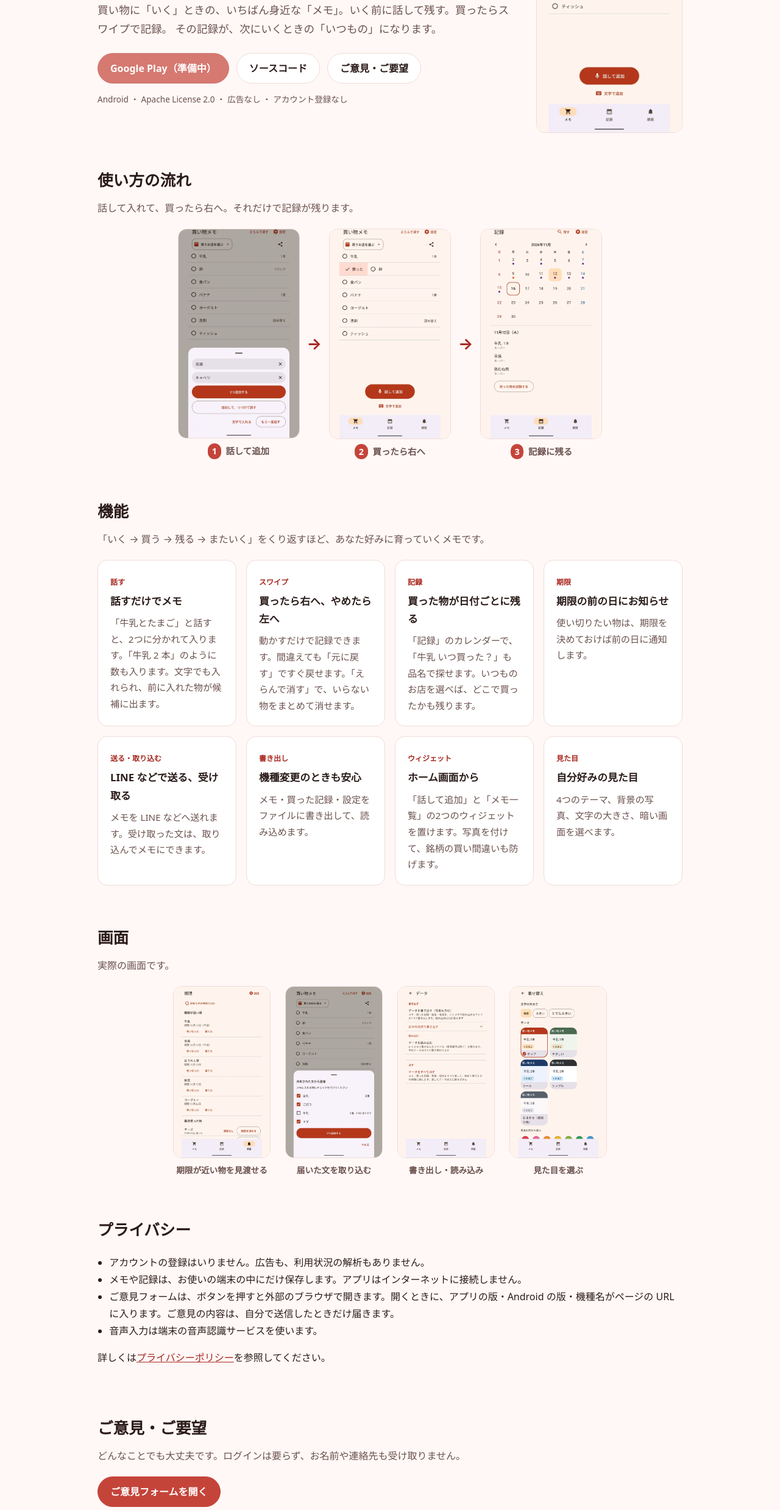
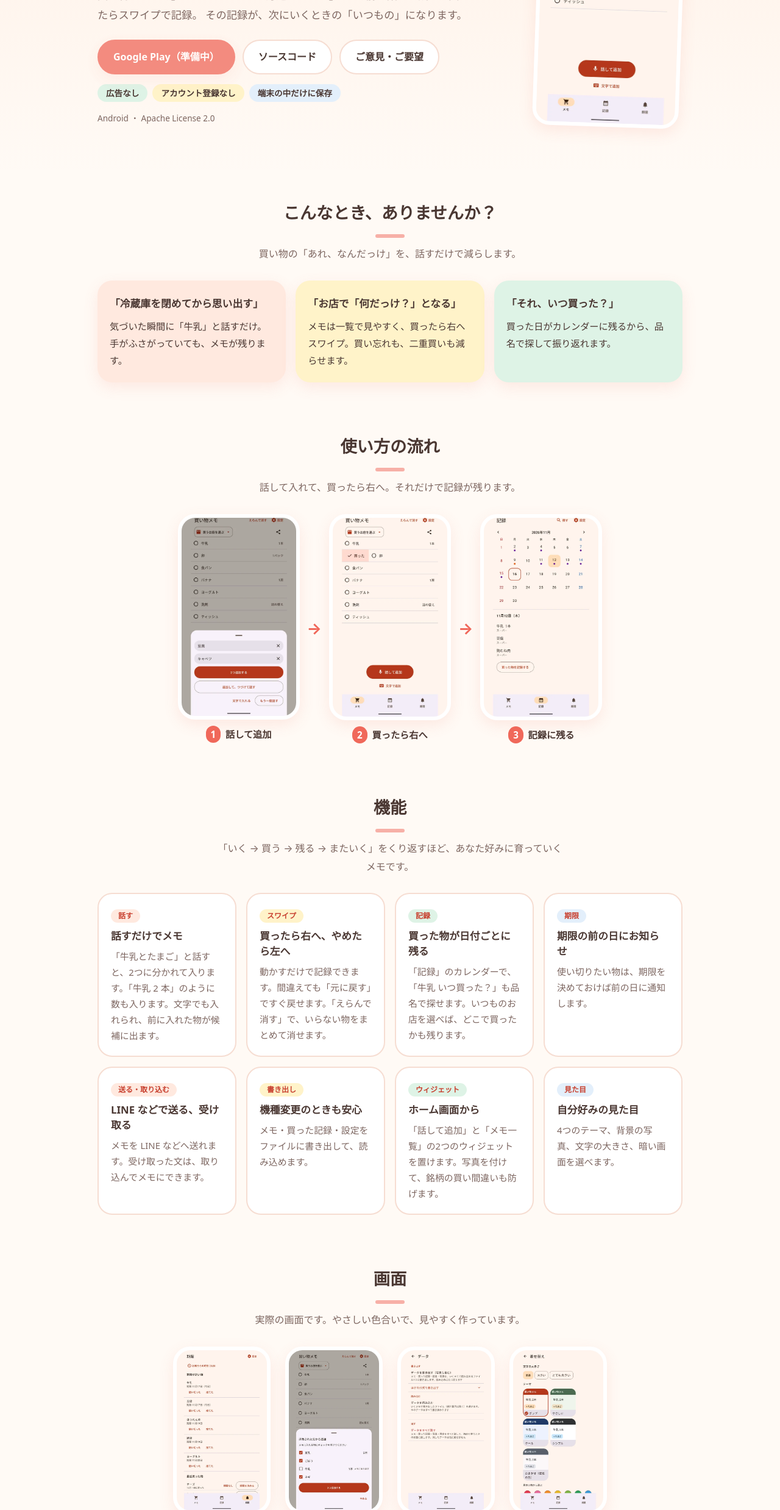
Before and after one commit to filderschoice/ikumemo, a plain HTML site: page site/index.html in a window 1280 px wide. Shown: the part 324-2800 px from the top of the page at 61% size. Drawn offline with Linux system fonts and the light colour scheme.

Commit message:
feat: 🌸 紹介ページをやわらかい雰囲気に作り直す (#25)
黒く見える原因だった暗色対応をやめ、常に明るいクリーム・ピーチ系の配色にした。
冒頭に安心のチップ、「こんなとき」の3場面、「安心して使えます」、最後のよびかけを足した。
機能・画面・転送ページの仕様は変えていない。コード変更なし。

Co-authored-by: Claude Sonnet 5.5 <noreply@anthropic.com>

```diff
--- a/site/index.html
+++ b/site/index.html
@@ -9,7 +9,8 @@
   <meta name="viewport" content="width=device-width, initial-scale=1">
   <title>いくメモ — 話すだけ、いく前メモ。</title>
   <meta name="description" content="話すだけで買い物メモ。買ったらスワイプで記録、記録のカレンダーで振り返り。使い切りたい物は、期限をお知らせ。Android アプリ。">
-  <meta name="theme-color" content="#FF7A6B">
+  <meta name="theme-color" content="#FFF1E7">
+  <meta name="color-scheme" content="light">
   <meta property="og:type" content="website">
   <meta property="og:url" content="https://filderschoice.github.io/ikumemo/">
   <link rel="canonical" href="https://filderschoice.github.io/ikumemo/">
@@ -33,6 +34,7 @@
         <img src="assets/icon.svg" alt="" width="32" height="32">
         <span>いくメモ</span>
       </a>
+      <a class="header-link" href="#features">できること</a>
     </div>
   </header>
 
@@ -41,7 +43,7 @@
       <div class="container hero-grid">
         <div class="hero-text">
         <span class="eyebrow">Android アプリ</span>
-        <h1>話すだけ、<br>いく前メモ。</h1>
+        <h1><em>話すだけ</em>、<br>いく前メモ。</h1>
         <p class="lead">
           買い物に「いく」ときの、いちばん身近な「メモ」。いく前に話して残す。買ったらスワイプで記録。
           その記録が、次にいくときの「いつもの」になります。
@@ -51,11 +53,37 @@
           <a class="button" href="https://github.com/filderschoice/ikumemo">ソースコード</a>
           <a class="button" href="feedback/">ご意見・ご要望</a>
         </div>
-        <p class="meta">Android ・ Apache License 2.0 ・ 広告なし ・ アカウント登録なし</p>
+        <ul class="chips">
+          <li>広告なし</li>
+          <li>アカウント登録なし</li>
+          <li>端末の中だけに保存</li>
+        </ul>
+        <p class="meta">Android ・ Apache License 2.0</p>
         </div>
         <div class="hero-shot">
           <img class="shot" src="assets/screenshots/memo.webp" alt="買い物メモの画面。牛乳・卵・食パンなどの品目が並び、下に「話して追加」のボタンがある" width="540" height="960">
         </div>
+      </div>
+    </section>
+
+    <section id="scenes">
+      <div class="container">
+        <h2>こんなとき、ありませんか？</h2>
+        <p class="section-lead">買い物の「あれ、なんだっけ」を、話すだけで減らします。</p>
+        <ul class="scenes">
+          <li class="scene">
+            <q>冷蔵庫を閉めてから思い出す</q>
+            <p>気づいた瞬間に「牛乳」と話すだけ。手がふさがっていても、メモが残ります。</p>
+          </li>
+          <li class="scene">
+            <q>お店で「何だっけ？」となる</q>
+            <p>メモは一覧で見やすく、買ったら右へスワイプ。買い忘れも、二重買いも減らせます。</p>
+          </li>
+          <li class="scene">
+            <q>それ、いつ買った？</q>
+            <p>買った日がカレンダーに残るから、品名で探して振り返れます。</p>
+          </li>
+        </ul>
       </div>
     </section>
 
@@ -134,7 +162,7 @@
     <section id="screens">
       <div class="container">
         <h2>画面</h2>
-        <p class="section-lead">実際の画面です。</p>
+        <p class="section-lead">実際の画面です。やさしい色合いで、見やすく作っています。</p>
         <ul class="gallery">
           <li>
             <img class="shot" src="assets/screenshots/due.webp" alt="期限のタブ。期限が近い物が日付つきで並んでいる" width="540" height="960">
@@ -156,24 +184,36 @@
       </div>
     </section>
 
-    <section id="privacy">
+    <section id="privacy" class="relief">
       <div class="container">
-        <h2>プライバシー</h2>
-        <ul class="plain-list">
-          <li>アカウントの登録はいりません。広告も、利用状況の解析もありません。</li>
-          <li>メモや記録は、お使いの端末の中にだけ保存します。アプリはインターネットに接続しません。</li>
-          <li>ご意見フォームは、ボタンを押すと外部のブラウザで開きます。開くときに、アプリの版・Android の版・機種名がページの URL に入ります。ご意見の内容は、自分で送信したときだけ届きます。</li>
-          <li>音声入力は端末の音声認識サービスを使います。</li>
+        <h2>安心して使えます</h2>
+        <p class="section-lead">アカウントも広告もありません。メモはあなたの端末の中だけにあります。</p>
+        <ul class="relief-list">
+          <li>アカウント登録はいりません</li>
+          <li>広告・利用状況の解析はありません</li>
+          <li>メモや記録は端末の中だけに保存します<small>アプリはインターネットに接続しません。</small></li>
+          <li>音声入力は端末の音声認識サービスを使います</li>
         </ul>
-        <p>詳しくは<a href="https://github.com/filderschoice/ikumemo/blob/main/docs/store/PRIVACY_POLICY.md">プライバシーポリシー</a>を参照してください。</p>
+        <div class="privacy-more">
+          <details>
+            <summary>ご意見フォームを開くときのこと</summary>
+            <p>ボタンを押すと外部のブラウザで開きます。開くときに、アプリの版・Android の版・機種名がページの URL に入ります。ご意見の内容は、自分で送信したときだけ届きます。</p>
+          </details>
+          <p>詳しくは<a href="https://github.com/filderschoice/ikumemo/blob/main/docs/store/PRIVACY_POLICY.md">プライバシーポリシー</a>を参照してください。</p>
+        </div>
       </div>
     </section>
 
-    <section id="feedback">
+    <section id="feedback" class="closing">
       <div class="container">
-        <h2>ご意見・ご要望</h2>
-        <p class="section-lead">どんなことでも大丈夫です。ログインは要らず、お名前や連絡先も受け取りません。</p>
-        <p><a class="button primary" href="feedback/">ご意見フォームを開く</a></p>
+        <div class="closing-box">
+          <h2>まずは気軽に、ひとつ話してみませんか</h2>
+          <p class="section-lead">使ってみての感想や「こうなったらうれしい」も、お待ちしています。ログインは要らず、お名前や連絡先も受け取りません。</p>
+          <div class="actions">
+            <a class="button primary" href="feedback/">ご意見フォームを開く</a>
+            <a class="button" href="https://github.com/filderschoice/ikumemo">ソースコード</a>
+          </div>
+        </div>
       </div>
     </section>
   </main>
--- a/site/style.css
+++ b/site/style.css
@@ -1,92 +1,130 @@
-/* いくメモ紹介ページの共通スタイル。外部フォント・外部スクリプトは読み込まない。 */
+/* いくメモ紹介ページの共通スタイル。外部フォント・外部スクリプトは読み込まない。
+   やわらかい雰囲気にするため、OS が暗い表示でも常に明るい配色で表示する（暗色対応はしない）。 */
 :root {
-  --accent: #c4443a;
-  --accent-strong: #a8281e;
+  --accent: #f0685a;
+  --accent-strong: #c8402f;
   --on-accent: #ffffff;
-  --bg: #fff8f6;
+  --peach: #ffe9df;
+  --butter: #fff3c9;
+  --mint: #def3e6;
+  --sky: #e3effb;
+  --bg: #fffaf5;
+  --bg-warm: #fff1e7;
   --surface: #ffffff;
-  --text: #2a1b19;
-  --muted: #6b524e;
-  --border: #f0dcd8;
-  --radius: 16px;
+  --text: #4a3732;
+  --muted: #7d6660;
+  --border: #f6ddd2;
+  --shadow: 0 8px 24px rgba(240, 104, 90, 0.12);
+  --radius: 24px;
   --max: 960px;
-  --font: system-ui, -apple-system, "Segoe UI", "Hiragino Sans", "Noto Sans JP", "Yu Gothic UI", sans-serif;
-  color-scheme: light dark;
-}
-
-@media (prefers-color-scheme: dark) {
-  :root {
-    --accent: #ff8f82;
-    --accent-strong: #ffb3aa;
-    --on-accent: #1a1211;
-    --bg: #1a1211;
-    --surface: #231918;
-    --text: #f5ebe9;
-    --muted: #c4aca8;
-    --border: #3d2b28;
-  }
+  --font: system-ui, -apple-system, "Segoe UI", "Hiragino Maru Gothic ProN", "Hiragino Sans", "Noto Sans JP", "Yu Gothic UI", sans-serif;
+  color-scheme: light;
 }
 
 *, *::before, *::after { box-sizing: border-box; }
 html { scroll-behavior: smooth; }
-body { margin: 0; background: var(--bg); color: var(--text); font-family: var(--font); line-height: 1.75; }
+body { margin: 0; background: var(--bg); color: var(--text); font-family: var(--font); line-height: 1.85; }
 a { color: var(--accent-strong); }
+img { max-width: 100%; height: auto; }
 .container { width: min(100% - 32px, var(--max)); margin-inline: auto; }
 
-.site-header { border-bottom: 1px solid var(--border); }
-.site-header .container { display: flex; align-items: center; gap: 16px; min-height: 60px; }
-.brand { display: flex; align-items: center; gap: 10px; font-weight: 700; color: var(--text); text-decoration: none; }
-.brand img { width: 32px; height: 32px; }
+.site-header { background: rgba(255, 250, 245, 0.92); }
+.site-header .container { display: flex; align-items: center; gap: 16px; min-height: 64px; }
+.brand { display: flex; align-items: center; gap: 10px; font-weight: 800; font-size: 1.1rem; color: var(--text); text-decoration: none; }
+.brand img { width: 36px; height: 36px; border-radius: 10px; }
+.header-link { margin-left: auto; font-size: 0.9rem; font-weight: 700; text-decoration: none; padding: 6px 14px; border-radius: 999px; background: var(--peach); }
 
-.hero { padding: 56px 0 24px; }
-.eyebrow { display: inline-block; font-size: 0.85rem; font-weight: 700; color: var(--accent-strong); }
-.hero h1 { font-size: clamp(2rem, 6vw, 3rem); line-height: 1.3; margin: 8px 0 16px; }
-.lead { font-size: 1.1rem; color: var(--muted); max-width: 40em; }
-.actions { display: flex; flex-wrap: wrap; gap: 12px; margin: 24px 0 8px; }
-.button { display: inline-block; padding: 10px 20px; border: 1px solid var(--border); border-radius: 999px; background: var(--surface); color: var(--text); text-decoration: none; font-weight: 600; }
-.button.primary { background: var(--accent); border-color: var(--accent); color: var(--on-accent); }
-.button[aria-disabled="true"] { opacity: 0.7; cursor: default; }
+/* 冒頭 */
+.hero { padding: 40px 0 64px; background: linear-gradient(180deg, var(--bg-warm) 0%, var(--bg) 100%); }
+.eyebrow { display: inline-block; font-size: 0.85rem; font-weight: 800; color: var(--accent-strong); background: var(--surface); border-radius: 999px; padding: 2px 14px; box-shadow: var(--shadow); }
+.hero h1 { font-size: clamp(2rem, 6vw, 3.1rem); line-height: 1.35; margin: 16px 0; }
+.hero h1 em { font-style: normal; background: linear-gradient(transparent 62%, var(--butter) 62%); }
+.lead { font-size: 1.08rem; color: var(--muted); max-width: 36em; }
+.actions { display: flex; flex-wrap: wrap; gap: 12px; margin: 24px 0 12px; }
+.button { display: inline-block; padding: 12px 24px; border: 2px solid var(--border); border-radius: 999px; background: var(--surface); color: var(--text); text-decoration: none; font-weight: 700; }
+.button.primary { background: var(--accent); border-color: var(--accent); color: var(--on-accent); box-shadow: var(--shadow); }
+.button[aria-disabled="true"] { opacity: 0.75; cursor: default; }
 .meta { font-size: 0.85rem; color: var(--muted); }
+.chips { display: flex; flex-wrap: wrap; gap: 8px; margin: 16px 0 0; padding: 0; list-style: none; }
+.chips li { font-size: 0.85rem; font-weight: 700; padding: 2px 14px; border-radius: 999px; background: var(--mint); }
+.chips li:nth-child(2) { background: var(--butter); }
+.chips li:nth-child(3) { background: var(--sky); }
 
-section { padding: 32px 0; }
-h2 { font-size: 1.6rem; margin: 0 0 8px; }
-.section-lead { color: var(--muted); margin: 0 0 20px; }
-.features { list-style: none; margin: 0; padding: 0; display: grid; grid-template-columns: repeat(4, minmax(0, 1fr)); gap: 16px; }
-.card { height: 100%; background: var(--surface); border: 1px solid var(--border); border-radius: var(--radius); padding: 20px; }
-.card h3 { margin: 4px 0 8px; font-size: 1.05rem; }
-.card p { margin: 0; color: var(--muted); font-size: 0.95rem; }
-.tag { font-size: 0.75rem; font-weight: 700; color: var(--accent-strong); }
+section { padding: 40px 0; }
+h2 { font-size: 1.7rem; margin: 0 0 8px; text-align: center; }
+h2::after { content: ""; display: block; width: 48px; height: 6px; margin: 10px auto 0; border-radius: 999px; background: var(--accent); opacity: 0.5; }
+.section-lead { color: var(--muted); margin: 12px auto 28px; text-align: center; max-width: 36em; }
 .plain-list { padding-left: 1.2em; }
 
-.site-footer { border-top: 1px solid var(--border); padding: 24px 0 40px; color: var(--muted); font-size: 0.9rem; }
-.site-footer a { margin-right: 16px; }
+/* こんなとき */
+.scenes { list-style: none; margin: 0; padding: 0; display: grid; grid-template-columns: repeat(3, minmax(0, 1fr)); gap: 16px; }
+.scene { background: var(--surface); border-radius: var(--radius); padding: 22px 20px; box-shadow: var(--shadow); }
+.scene:nth-child(1) { background: var(--peach); }
+.scene:nth-child(2) { background: var(--butter); }
+.scene:nth-child(3) { background: var(--mint); }
+.scene q { display: block; font-weight: 800; font-size: 1.05rem; margin-bottom: 8px; quotes: "「" "」"; }
+.scene p { margin: 0; font-size: 0.95rem; color: var(--text); }
+
+/* 機能 */
+.features { list-style: none; margin: 0; padding: 0; display: grid; grid-template-columns: repeat(4, minmax(0, 1fr)); gap: 16px; }
+.card { height: 100%; background: var(--surface); border: 2px solid var(--border); border-radius: var(--radius); padding: 20px; }
+.card h3 { margin: 6px 0 8px; font-size: 1.05rem; line-height: 1.5; }
+.card p { margin: 0; color: var(--muted); font-size: 0.93rem; line-height: 1.75; }
+.tag { display: inline-block; font-size: 0.75rem; font-weight: 800; color: var(--accent-strong); background: var(--peach); border-radius: 999px; padding: 0 12px; }
+.card:nth-child(4n+2) .tag { background: var(--butter); }
+.card:nth-child(4n+3) .tag { background: var(--mint); }
+.card:nth-child(4n+4) .tag { background: var(--sky); }
+
+/* 安心 */
+.relief { background: var(--bg-warm); border-radius: 40px; padding: 40px 0; margin: 24px 0; }
+.relief-list { list-style: none; margin: 0 auto; padding: 0; display: grid; grid-template-columns: repeat(2, minmax(0, 1fr)); gap: 12px 24px; max-width: 720px; }
+.relief-list li { background: var(--surface); border-radius: 18px; padding: 12px 16px 12px 44px; position: relative; font-weight: 700; }
+.relief-list li::before { content: "✓"; position: absolute; left: 14px; top: 11px; width: 22px; height: 22px; line-height: 22px; text-align: center; border-radius: 50%; background: var(--mint); color: #2f7d4f; font-size: 0.9rem; }
+.relief-list small { display: block; font-weight: 400; color: var(--muted); line-height: 1.6; }
+
+.privacy-more { margin: 24px auto 0; max-width: 720px; text-align: center; font-size: 0.93rem; color: var(--muted); }
+.privacy-more details { text-align: left; background: var(--surface); border-radius: 18px; padding: 12px 18px; margin-bottom: 12px; }
+.privacy-more summary { cursor: pointer; font-weight: 700; color: var(--text); }
+
+/* 最後のよびかけ */
+.closing { text-align: center; }
+.closing-box { background: linear-gradient(135deg, var(--peach), var(--butter)); border-radius: 40px; padding: 40px 20px; }
+.closing-box h2::after { display: none; }
+.closing-box .actions { justify-content: center; }
+
+.site-footer { padding: 24px 0 40px; color: var(--muted); font-size: 0.9rem; text-align: center; }
+.site-footer a { margin: 0 8px; }
 .narrow { max-width: 36em; padding: 56px 0; }
 
-/* スクリーンショット（assets/screenshots/、BL-227・BL-233）。幅 540px の画像を 2 倍の解像度として使い、表示は 200〜240px に抑える。 */
-img { max-width: 100%; height: auto; }
+/* スクリーンショット（assets/screenshots/）。幅 540px の画像を 2 倍の解像度として使い、表示は 200〜240px に抑える。 */
 .hero-grid { display: grid; grid-template-columns: minmax(0, 1fr) minmax(0, 240px); gap: 32px; align-items: center; }
-.hero-shot { justify-self: center; width: 100%; max-width: 240px; }
-.shot { display: block; width: 100%; height: auto; border: 1px solid var(--border); border-radius: 14px; background: var(--surface); }
+.hero-shot { justify-self: center; width: 100%; max-width: 240px; transform: rotate(2deg); }
+.shot { display: block; width: 100%; height: auto; border: 6px solid var(--surface); border-radius: 28px; background: var(--surface); box-shadow: var(--shadow); }
 
-/* 機能は文だけのカード（PC 4 列 x 2 行、中間 2 列、スマホ 1 列）。画面はギャラリーに分ける。 */
-@media (max-width: 900px) { .features { grid-template-columns: repeat(2, minmax(0, 1fr)); } }
-@media (max-width: 520px) { .features { grid-template-columns: minmax(0, 1fr); } }
+@media (max-width: 900px) {
+  .features { grid-template-columns: repeat(2, minmax(0, 1fr)); }
+  .scenes { grid-template-columns: minmax(0, 1fr); }
+}
+@media (max-width: 520px) {
+  .features { grid-template-columns: minmax(0, 1fr); }
+  .relief-list { grid-template-columns: minmax(0, 1fr); }
+}
 
-/* 画面ギャラリー: 同じ縦横比の画像を小さめ（PC 160px・スマホ 150px）にそろえ、PC は 4 列で 1 行、スマホは 2 列 x 2 行（BL-239）。 */
+/* 画面ギャラリー: 同じ縦横比の画像を小さめにそろえ、PC は 4 列、スマホは 2 列 x 2 行。 */
 .gallery { display: grid; grid-template-columns: repeat(4, minmax(0, 160px)); justify-content: center; gap: 24px; margin: 0; padding: 0; list-style: none; }
 .gallery li { text-align: center; color: var(--muted); font-size: 0.85rem; font-weight: 700; }
-.gallery .shot { max-width: 160px; margin: 0 auto 8px; }
+.gallery .shot { max-width: 160px; margin: 0 auto 10px; }
 @media (max-width: 640px) {
   .gallery { grid-template-columns: repeat(2, minmax(0, 150px)); gap: 16px 12px; }
   .gallery .shot { max-width: 150px; }
 }
 
-/* 使い方の流れ: 3 枚を矢印でつなぐ。狭い画面では横スクロール（scroll-snap）にせず縦に並べる。 */
+/* 使い方の流れ: 3 枚を矢印でつなぐ。狭い画面では縦に並べる。 */
 .flow-row { display: flex; align-items: flex-start; justify-content: center; gap: 12px; margin: 16px 0 0; padding: 0; list-style: none; }
-.flow-row li { flex: 0 1 200px; text-align: center; color: var(--muted); font-size: 0.9rem; font-weight: 700; }
-.flow-row li.arrow { flex: 0 0 auto; align-self: center; font-size: 1.6rem; color: var(--accent-strong); }
-.flow-row .shot { margin: 0 auto 8px; }
-.flow-row b { display: inline-block; min-width: 1.5em; margin-right: 4px; border-radius: 999px; background: var(--accent); color: var(--on-accent); }
+.flow-row li { flex: 0 1 200px; text-align: center; color: var(--text); font-size: 0.95rem; font-weight: 700; }
+.flow-row li.arrow { flex: 0 0 auto; align-self: center; font-size: 1.6rem; color: var(--accent); }
+.flow-row .shot { margin: 0 auto 10px; }
+.flow-row b { display: inline-block; min-width: 1.6em; margin-right: 4px; border-radius: 999px; background: var(--accent); color: var(--on-accent); }
 @media (max-width: 640px) {
   .hero-grid { grid-template-columns: minmax(0, 1fr); }
   .hero-shot { max-width: 200px; }
@@ -94,3 +132,5 @@ img { max-width: 100%; height: auto; }
   .flow-row li { flex-basis: auto; width: min(100%, 200px); }
   .flow-row li.arrow { transform: rotate(90deg); }
 }
+
+@media (prefers-reduced-motion: reduce) { html { scroll-behavior: auto; } }
```
Also changed, not shown: 3 other files.
